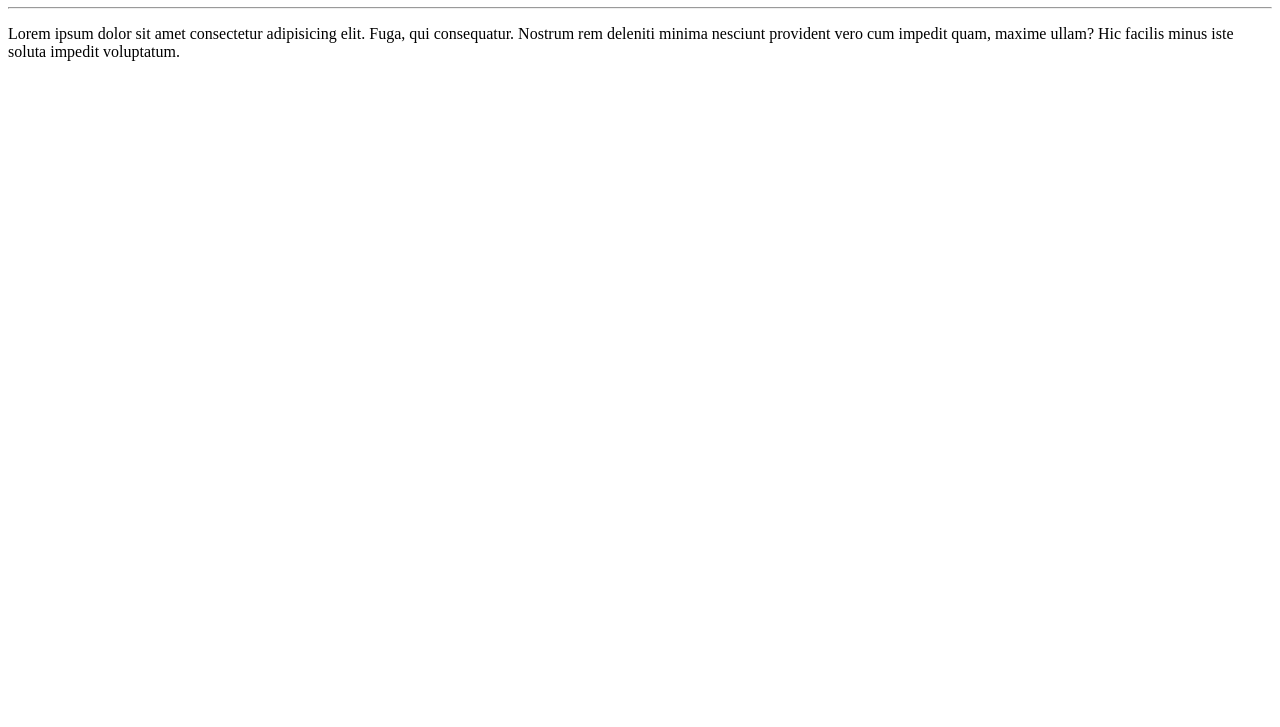
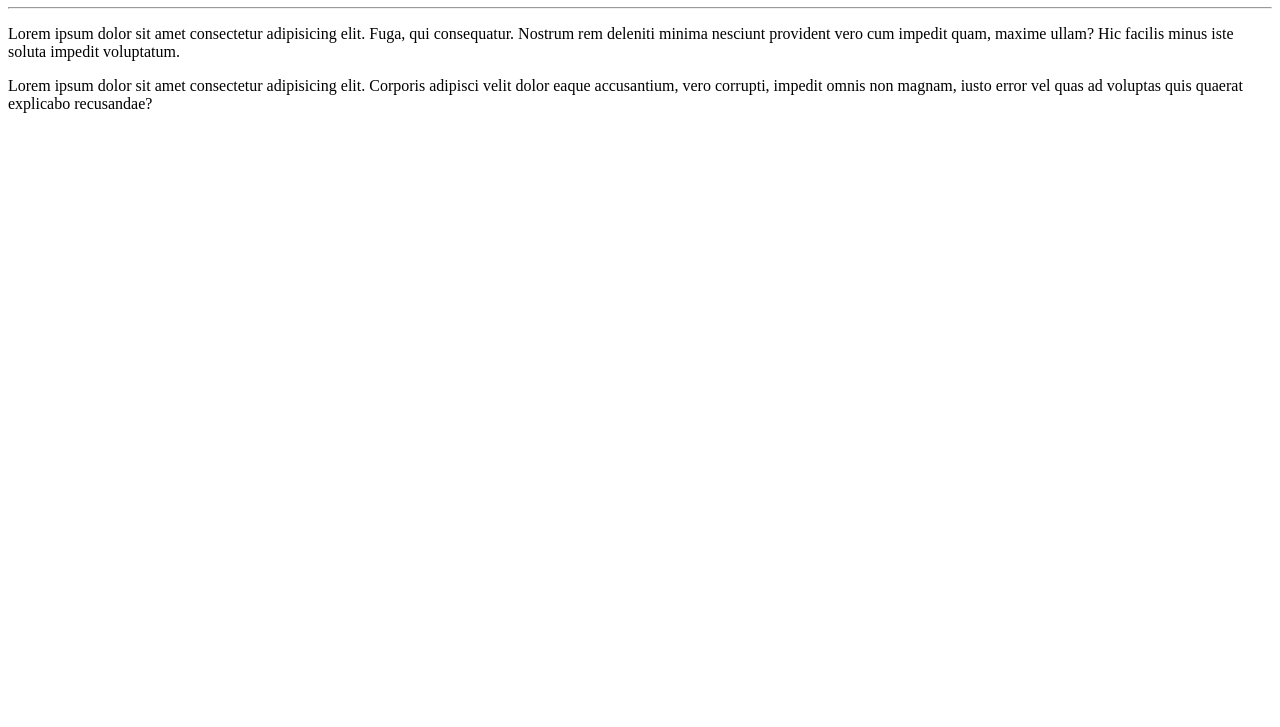
Before and after one commit to Igorphellipe/Ola-Mundo, a plain HTML site: page site-exemplo/index.html in a window 1280 px wide. Shown: the part 73-800 px from the top of the page. Drawn offline with Linux system fonts and the light colour scheme.

Commit message:
adicionei um paragrafo

```diff
--- a/site-exemplo/index.html
+++ b/site-exemplo/index.html
@@ -10,5 +10,6 @@
    <h1>Olá, Mundo!</h1>
    <hr>
    <p>Lorem ipsum dolor sit amet consectetur adipisicing elit. Fuga, qui consequatur. Nostrum rem deleniti minima nesciunt provident vero cum impedit quam, maxime ullam? Hic facilis minus iste soluta impedit voluptatum.</p>
+   <p>Lorem ipsum dolor sit amet consectetur adipisicing elit. Corporis adipisci velit dolor eaque accusantium, vero corrupti, impedit omnis non magnam, iusto error vel quas ad voluptas quis quaerat explicabo recusandae?</p>
 </body>
 </html>
```
